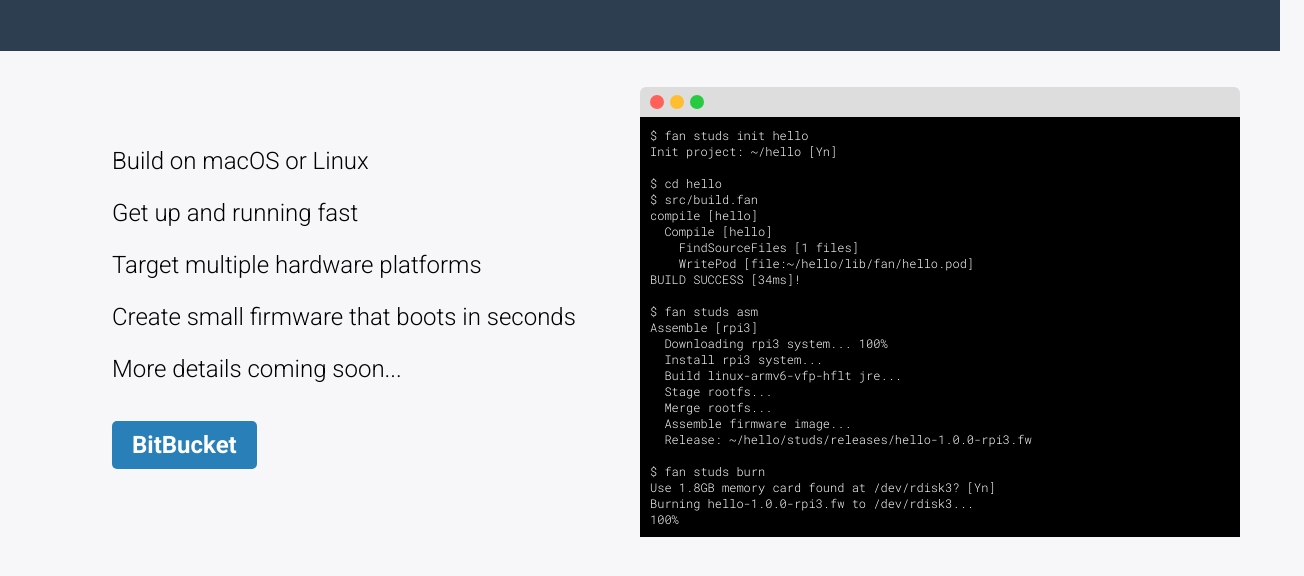
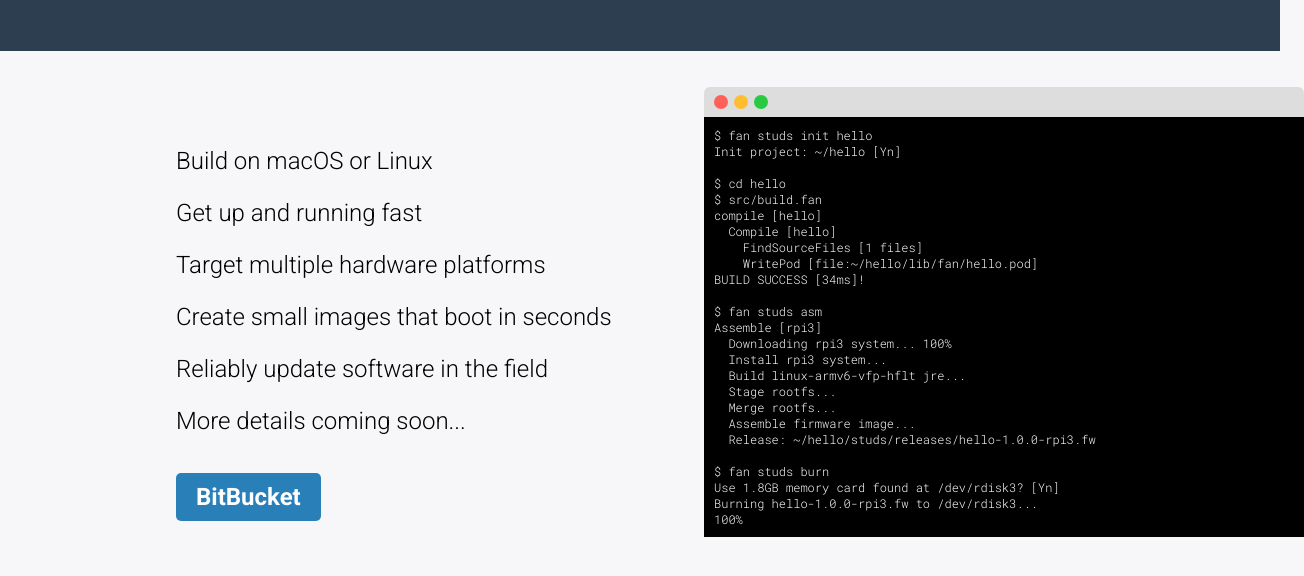
Before and after one commit to studsio/website, a plain HTML site: page index.html in a window 1280 px wide. Shown: the part 422-998 px from the top of the page, 1304 px wide, since content can reach past the window. Drawn offline with Linux system fonts and the light colour scheme.

Commit message:
Tweak teaser copy

```diff
--- a/index.html
+++ b/index.html
@@ -25,7 +25,8 @@
       <li>Build on macOS or Linux</li>
       <li>Get up and running fast</li>
       <li>Target multiple hardware platforms</li>
-      <li>Create small firmware that boots in seconds</li>
+      <li>Create small images that boot in seconds</li>
+      <li>Reliably update software in the field</li>
       <li>More details coming soon...</li>
       <li><a href='https://bitbucket.org/studs/core'>BitBucket</a></li>
     </ul>
--- a/style.css
+++ b/style.css
@@ -34,7 +34,7 @@ a { font-weight: bold; color: #2c3e50; }
   padding: 0;
   top: 2em;
   width: 480px;
-  right: 50%;
+  right: 45%;
   font-size: 24px; font-weight: 300;
 }
 #overview ul li {}
@@ -51,7 +51,7 @@ a { font-weight: bold; color: #2c3e50; }
 #overview div.term {
   position: absolute;
   top: 2em;
-  left: 50%;
+  left: 55%;
   width: 600px;
 }
 #overview div.term > div {
```
